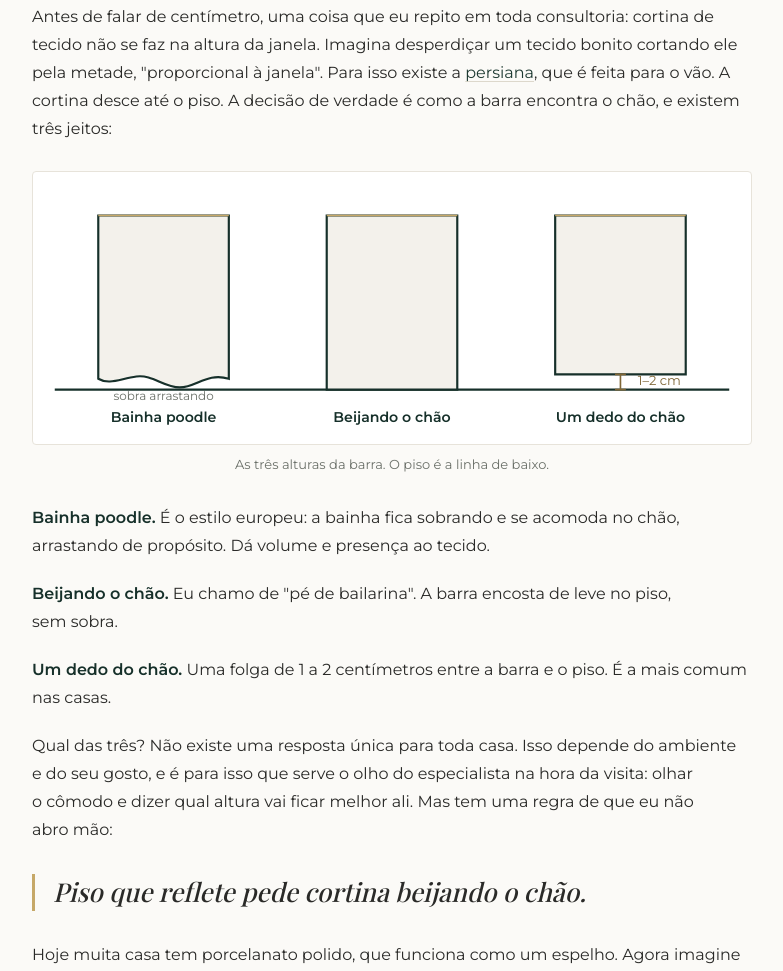
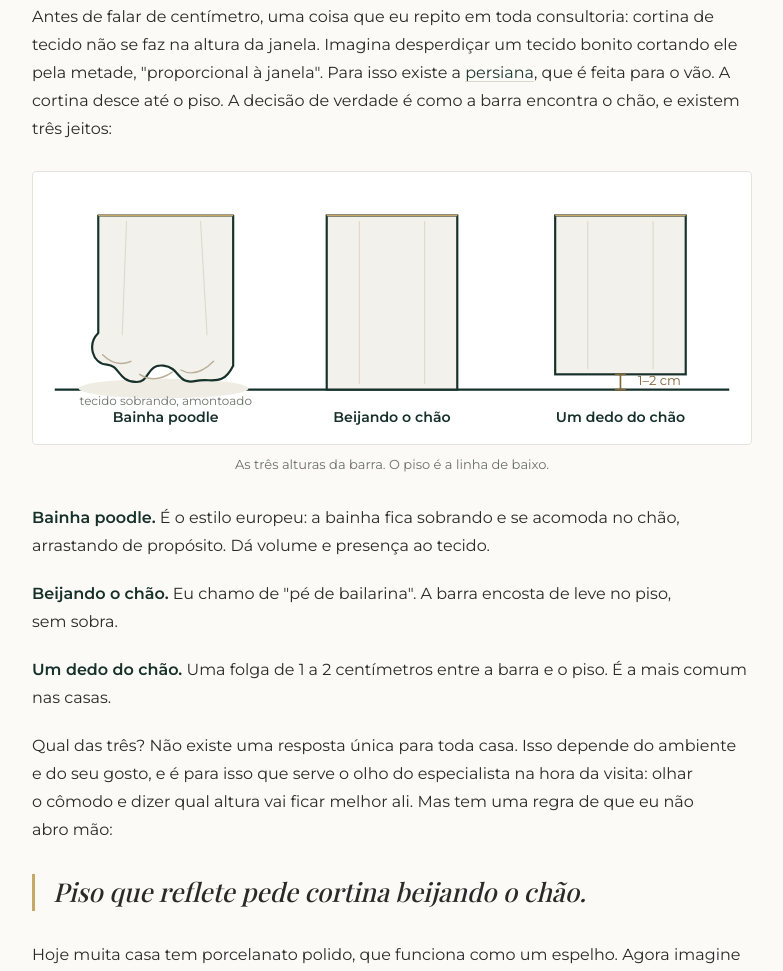
Before and after one commit to isaniheser/shinecortinas-site, a plain HTML site: page blog/altura-ideal-da-cortina/index.html in a window 1280 px wide. Shown: the part 1218-2189 px from the top of the page, without its empty margins (248-1031 px from the left). Drawn offline with nearby package versions, Linux system fonts and the light colour scheme; no server answers; a web font is replaced by a local one.

Commit message:
fix(blog): redesenha o esquema da bainha poodle — dobras de tecido amontoadas no chão, não uma linha ondulada
Co-Authored-By: Claude Sonnet 5 <noreply@anthropic.com>

```diff
--- a/blog/altura-ideal-da-cortina/index.html
+++ b/blog/altura-ideal-da-cortina/index.html
@@ -258,18 +258,32 @@
       <p>Antes de falar de centímetro, uma coisa que eu repito em toda consultoria: cortina de tecido não se faz na altura da janela. Imagina desperdiçar um tecido bonito cortando ele pela metade, "proporcional à janela". Para isso existe a <a href="/persianas/">persiana</a>, que é feita para o vão. A cortina desce até o piso. A decisão de verdade é como a barra encontra o chão, e existem três jeitos:</p>
       <figure class="sl-fig"><svg viewBox="0 0 660 250" role="img" aria-labelledby="fig1t"><title id="fig1t">Esquema das três alturas da barra da cortina em relação ao piso: bainha poodle, beijando o chão e um dedo do chão</title>
 <g fill="none" stroke="#16302A" stroke-width="2"><line x1="20" y1="200" x2="640" y2="200"/></g>
-<g fill="#F3F1EB" stroke="#16302A" stroke-width="2">
-  <path d="M60 40h120v150c-20-6-30 8-45 8s-25-12-40-10-25 8-35 2z"/>
-  <path d="M270 40h120v160H270z"/>
-  <path d="M480 40h120v146H480z"/>
+
+<!-- painel 1: bainha poodle — tecido sobrando e amontoado no chão -->
+<ellipse cx="120" cy="199" rx="78" ry="9" fill="#EFECE4"/>
+<path d="M60,40 L60,148 C50,158 54,176 68,177 C80,178 78,192 94,193 C108,194 104,176 120,178 C136,180 132,196 150,192 C164,189 174,198 184,178 L184,40 Z" fill="#F3F1EB" stroke="#16302A" stroke-width="2" stroke-linejoin="round"/>
+<g fill="none" stroke="#B9AF98" stroke-width="1.3" stroke-linecap="round">
+  <path d="M64,168 Q76,180 90,174"/>
+  <path d="M98,186 Q112,195 128,184"/>
+  <path d="M136,182 Q150,190 166,174"/>
 </g>
-<g stroke="#C6A868" stroke-width="1.2" fill="none"><line x1="60" y1="40" x2="180" y2="40"/><line x1="270" y1="40" x2="390" y2="40"/><line x1="480" y1="40" x2="600" y2="40"/></g>
+<g stroke="#DED8C8" stroke-width="1" fill="none"><path d="M86,45 L82,150"/><path d="M154,45 L160,150"/></g>
+
+<!-- painel 2: beijando o chão -->
+<rect x="270" y="40" width="120" height="160" fill="#F3F1EB" stroke="#16302A" stroke-width="2"/>
+<g stroke="#DED8C8" stroke-width="1" fill="none"><path d="M300,45 L300,195"/><path d="M360,45 L360,195"/></g>
+
+<!-- painel 3: um dedo do chão -->
+<rect x="480" y="40" width="120" height="146" fill="#F3F1EB" stroke="#16302A" stroke-width="2"/>
+<g stroke="#DED8C8" stroke-width="1" fill="none"><path d="M510,45 L510,181"/><path d="M570,45 L570,181"/></g>
+
+<g stroke="#C6A868" stroke-width="1.2" fill="none"><line x1="60" y1="40" x2="184" y2="40"/><line x1="270" y1="40" x2="390" y2="40"/><line x1="480" y1="40" x2="600" y2="40"/></g>
 <g fill="none" stroke="#7F6636" stroke-width="1.5"><path d="M540 186v14"/><path d="M535 186h10M535 200h10"/></g>
 <text x="556" y="196" font-family="Montserrat,sans-serif" font-size="12" fill="#7F6636">1–2 cm</text>
 <g font-family="Montserrat,sans-serif" font-size="13" fill="#16302A" text-anchor="middle" font-weight="600">
-  <text x="120" y="230">Bainha poodle</text><text x="330" y="230">Beijando o chão</text><text x="540" y="230">Um dedo do chão</text>
+  <text x="122" y="230">Bainha poodle</text><text x="330" y="230">Beijando o chão</text><text x="540" y="230">Um dedo do chão</text>
 </g>
-<text x="120" y="210" font-family="Montserrat,sans-serif" font-size="11" fill="#6B7069" text-anchor="middle">sobra arrastando</text>
+<text x="122" y="214" font-family="Montserrat,sans-serif" font-size="11" fill="#6B7069" text-anchor="middle">tecido sobrando, amontoado</text>
 </svg><figcaption>As três alturas da barra. O piso é a linha de baixo.</figcaption></figure>
       <p><strong>Bainha poodle.</strong> É o estilo europeu: a bainha fica sobrando e se acomoda no chão, arrastando de propósito. Dá volume e presença ao tecido.</p>
       <p><strong>Beijando o chão.</strong> Eu chamo de "pé de bailarina". A barra encosta de leve no piso, sem sobra.</p>
```
Also changed, not shown: scripts/build-blog.mjs (+21 -7 lines).
